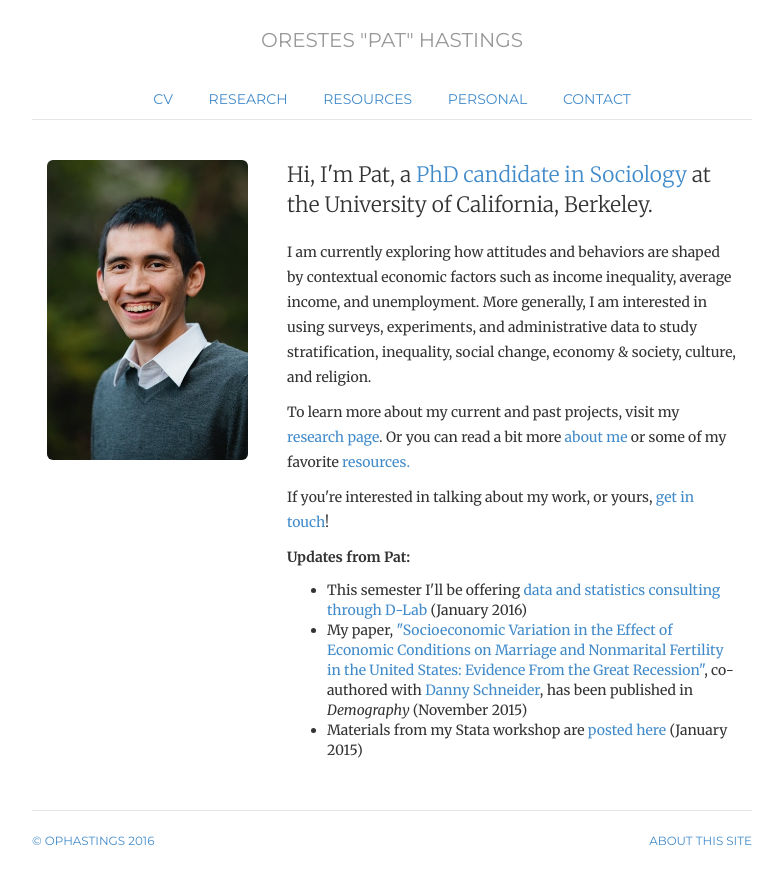
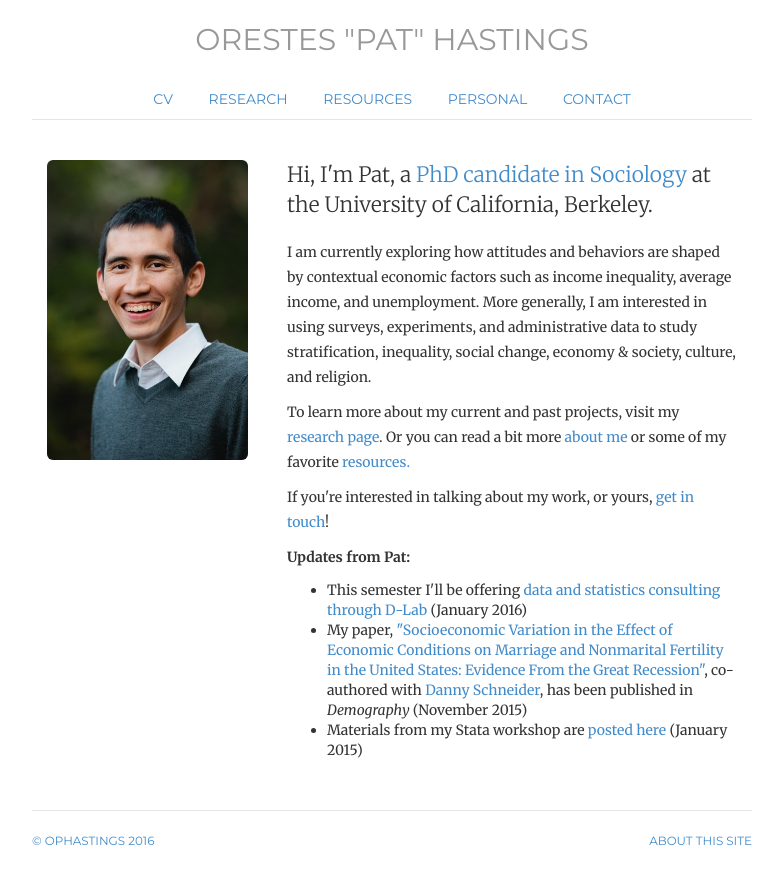
Before and after one commit to ophastings/ophastings.github.io, a Jekyll site: the page built from index.html, in a window 1280 px wide. Shown: the top 884 px of the page, without its empty margins (248-1031 px from the left). Built offline with Jekyll 4.4.1, drawn with Linux system fonts in a browser that asks for light colours; comment, search, counter and statistics services are not loaded.

Commit message:
Update style.css

```diff
--- a/css/style.css
+++ b/css/style.css
@@ -9,7 +9,7 @@
 
 /* Masthead */
 .header { font-family: 'Montserrat', Helvetica, sans-serif; text-transform: uppercase; font-weight: normal; text-align: center; }
-.header h3 { font-family: 'Montserrat', Helvetica, sans-serif; text-transform: uppercase; font-weight: normal; text-align: center; font-size: 20px;  }
+.header h3 { font-family: 'Montserrat', Helvetica, sans-serif; text-transform: uppercase; font-weight: normal; text-align: center; font-size: 30px;  }
 
 .footer { font-family: 'Montserrat', Helvetica, sans-serif; text-transform: uppercase; font-weight: normal; }
 
```
